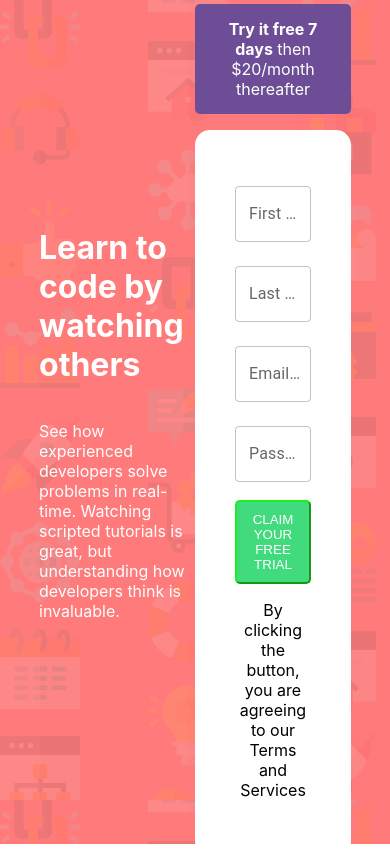
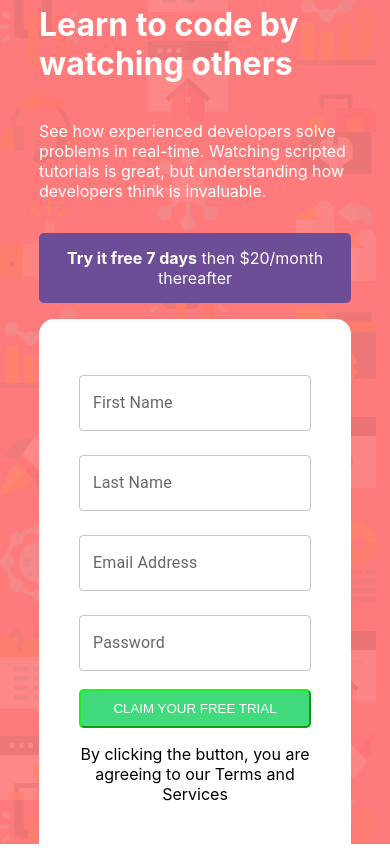
Before and after one commit to AshleyDennisDev/signup-form, a React (Create React App) app: page / in a window 390 px wide. Built offline with nearby package versions, Linux system fonts and the light colour scheme.

Commit message:
added media query to appContent

```diff
--- a/src/App.css
+++ b/src/App.css
@@ -15,7 +15,22 @@
   width: 80%;
   text-align: center;
   display: grid;
-  grid-template-columns: 1fr 1fr;
-  justify-items: end;
-  align-items: center;
+  grid-template-columns: 1fr;
+  justify-items: center;
+  /* align-items: center; */
+
+  @media (min-width: 768px){
+    /* margin: 0; */
+    /* padding: 0; */
+    /* position: absolute; */
+    /* top: 50%; */
+    /* left: 50%; */
+    /* transform: translateX(-50%) translateY(-50%); */
+    /* width: 80%; */
+    /* text-align: center; */
+    /* display: grid; */
+    grid-template-columns: 1fr 1fr;
+    justify-items: end;
+    align-items: center;
+  }
 }
```
